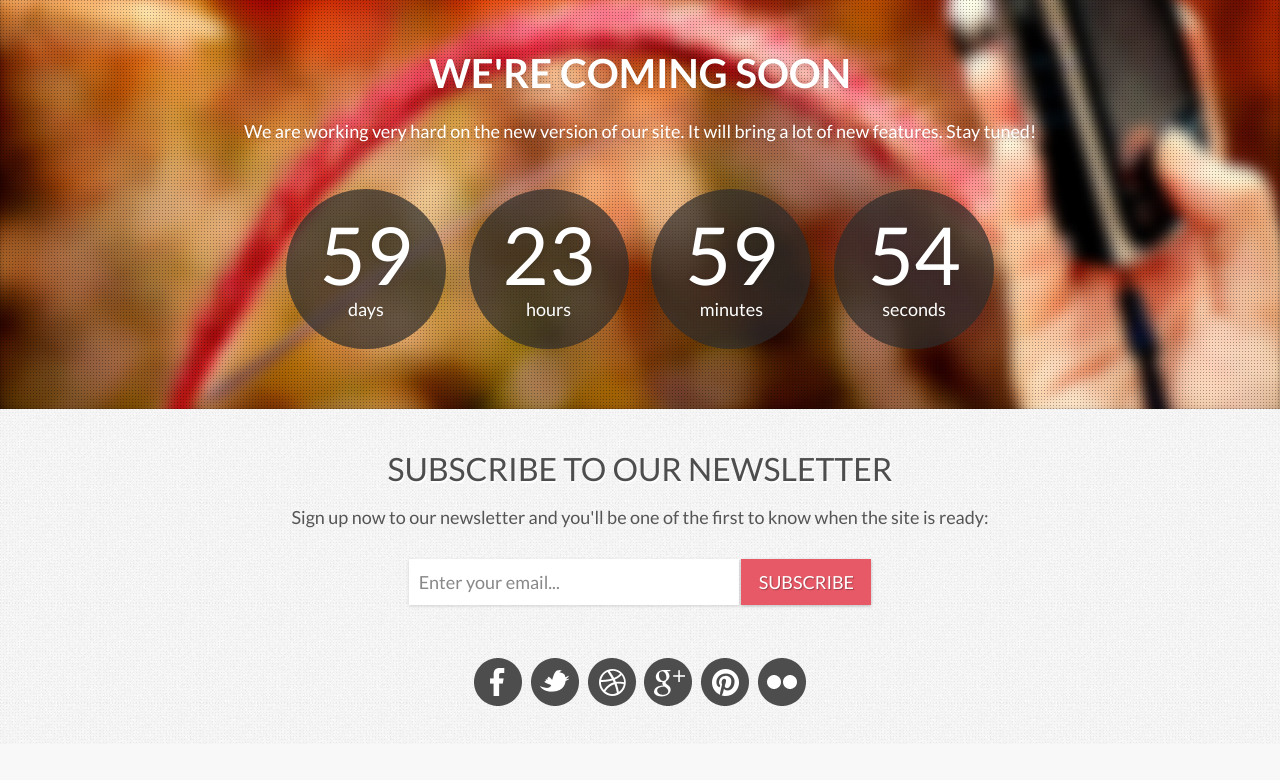
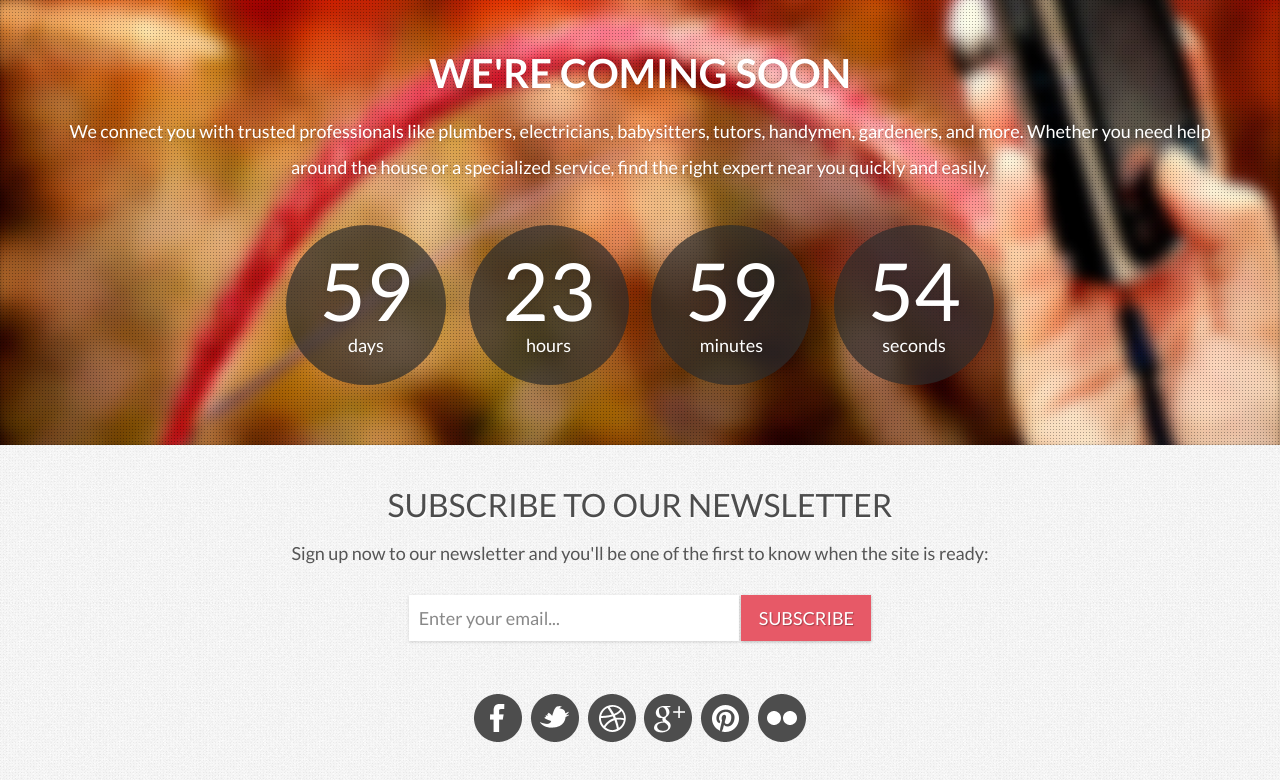
Before and after one commit to himanshupahwahp/Test-repo, a plain HTML site: page index.html in a window 1280 px wide. Shown: the part 97-877 px from the top of the page. Before the commit the page ends 841 px from the top, so only its background shows below. Drawn offline with Linux system fonts and the light colour scheme.

Commit message:
updating title and meta for seo

```diff
--- a/index.html
+++ b/index.html
@@ -7,7 +7,9 @@
         <meta charset="utf-8">
         <title class="helheros-tittle">HelpHeros</title>
         <meta name="viewport" content="width=device-width, initial-scale=1.0">
-        <meta name="description" content="">
+        <meta name="description" content="Connecting you with trusted professionals like plumbers, electricians, babysitters, tutors, handymen,
+        gardeners, and more. Whether you need help around the house or a specialized service, find the right
+        expert near you quickly and easily.">
         <meta name="author" content="">
 
         <!-- CSS -->
@@ -55,7 +57,9 @@
                     <div class="row">
                         <div class="span12">
                             <h2>We're Coming Soon</h2>
-                            <p>We are working very hard on the new version of our site. It will bring a lot of new features. Stay tuned!</p>
+                            <p> We connect you with trusted professionals like plumbers, electricians, babysitters, tutors, handymen,
+                                gardeners, and more. Whether you need help around the house or a specialized service, find the right
+                                expert near you quickly and easily.</p>
                             <div class="timer">
                                 <div class="days-wrapper">
                                     <span class="days"></span> <br>days
```
